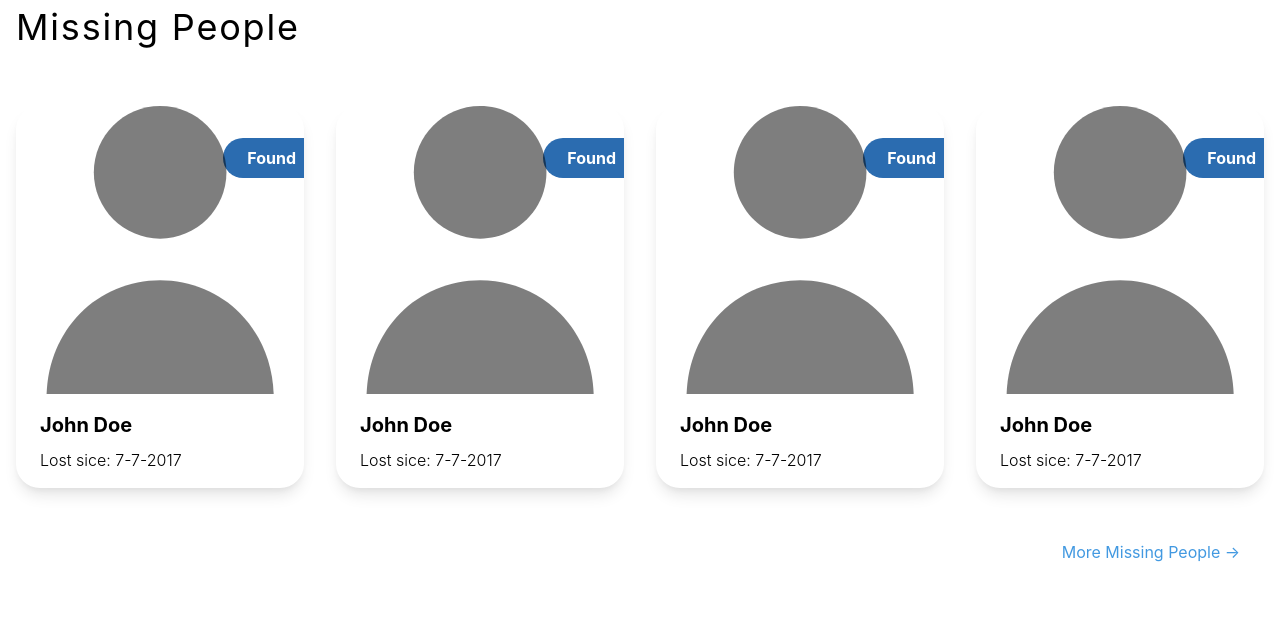
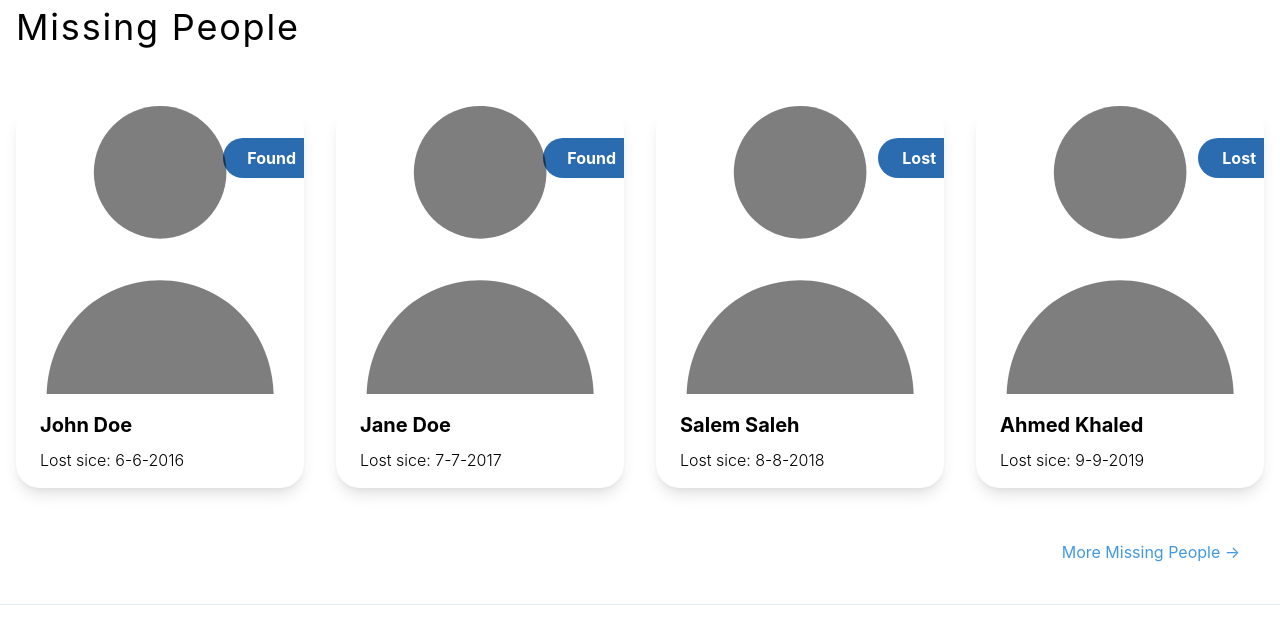
Before and after one commit to ReCoded-Org/capstone-project-findme, a React (Create React App) app: page / in a window 1280 px wide. Shown: the top 644 px of the page. Built offline with nearby package versions, Linux system fonts and the light colour scheme.

Commit message:
Fix: make all dynamic content comes from mock-up api

```diff
--- a/src/App.js
+++ b/src/App.js
@@ -1,11 +1,16 @@
 import React from 'react';
 import './styles/main.css';
+// import MissingPeople from './containers/HomePage/MissingPeople';
 import MissingPeople from './containers/HomePage/MissingPeople';
+import MissingPeoplePage from './containers/MissingPeople/MissingPeoplePage';
 
 function App() {
   return (
     <div className="App">
       <MissingPeople missingPeople="Missing People" />
+
+      <hr />
+      {/* <MissingPeoplePage /> */}
     </div>
   );
 }
--- a/src/components/MissingPersonCard.jsx
+++ b/src/components/MissingPersonCard.jsx
@@ -1,7 +1,7 @@
 import React, { useState } from 'react';
 import userImage from '../images/profile-svg.svg';
 
-const MissingPersonCard = ({ userName, lostSince }) => {
+const MissingPersonCard = ({ cardInfo, i }) => {
   const [footerCard, setfooterCard] = useState(0);
 
   const beforeHover = (
@@ -13,19 +13,19 @@ const MissingPersonCard = ({ userName, lostSince }) => {
       <div className="shadow-lg rounded-3xl max-w-xs overflow sm:self-center sm:mx-auto">
         <div className="relative">
           <span className="absolute inline-block pr-4 pl-6 py-2 font-bold md:pr-2 md:pl-3 md:py-1 lg:pl-6 lg-pr-4 lg:py-2 bg-blue-700 right-0 text-white rounded-l-3xl mt-8 md:mt-4 lg:mt-8">
-            Found
+            {cardInfo.lostFamily ? 'Found' : 'Lost'}
           </span>
 
           <img
             className="opacity-50 cursor-pointer"
-            src={userImage}
-            alt="username"
+            src={cardInfo.img}
+            alt={`${cardInfo.userName} image`}
             width={300}
           />
         </div>
         <div className="px-6 py-4">
-          <div className="font-bold text-xl mb-2">{userName}</div>
-          <p className="text-base font-light">{`Lost sice: ${lostSince}`}</p>
+          <div className="font-bold text-xl mb-2">{cardInfo.userName}</div>
+          <p className="text-base font-light">{`Lost sice: ${cardInfo.lostSince}`}</p>
         </div>
       </div>
     </div>
@@ -39,20 +39,19 @@ const MissingPersonCard = ({ userName, lostSince }) => {
       <div className="shadow-lg rounded-3xl max-w-xs overflow sm:self-center sm:mx-auto">
         <div className="relative">
           <span className="absolute inline-block pr-4 pl-6 py-2 font-bold md:pr-2 md:pl-3 md:py-1 lg-pr-4 lg:pl-6 lg:py-2 bg-blue-700 right-0 text-white rounded-l-3xl mt-8 md:mt-4 lg:mt-8">
-            Found
+            {cardInfo.lostFamily ? 'Found' : 'Lost'}
           </span>
           <p className="absolute bottom-0 mb-20 mx-10 md:m-auto md:text-xs md:mx-2 md:mb-8 md:leading-3 lg:mx-10 lg:text-base lg:mb-20 lg:leading-tight	">
-            Lorem ipsum dolor sit amet consectetur adipisicing elit. Ut
-            reiciendis aut, laudantium dolorem itaque aliquid.
+            {cardInfo.description}
           </p>
           <div className="absolute bottom-0 ml-8 mb-2 md:text-xs md:ml-2 md:mb-1 lg:text-base lg:ml-8 lg:mb-2">
-            <span className="mr-8 md:mr-2 lg:mr-8">Age: 17</span>
+            <span className="mr-8 md:mr-2 lg:mr-8">Age: {cardInfo.age}</span>
             <span>Location: Sana'a</span>
           </div>
           <img
             className="opacity-25 cursor-pointer"
-            src={userImage}
-            alt="username"
+            src={cardInfo.img}
+            alt={`${cardInfo.userName} image`}
             width={300}
           />
         </div>
@@ -60,7 +59,9 @@ const MissingPersonCard = ({ userName, lostSince }) => {
           {/*<div className="font-bold text-xl mb-2">{userName}</div>*/}
           <div className="flex justify-between md:flex-col lg:flex-row xl:flex-row bg-blue-700 ">
             <div className="items-center mt-2">
-              <p className="md:mb-2 mx-4 font-semibold">129 veiws</p>
+              <p className="md:mb-2 mx-4 font-semibold">
+                {cardInfo.views} views
+              </p>
             </div>
             <div className=" ">
               <a href="#">
--- a/src/containers/HomePage/MissingPeople.jsx
+++ b/src/containers/HomePage/MissingPeople.jsx
@@ -1,24 +1,29 @@
-import React from 'react';
+import React, { useState } from 'react';
 import MissingPersonCard from '../../components/MissingPersonCard';
+import Api from './api';
 
-const HomePage = ({ missingPeople }) => (
+const HomePage = ({ missingPeople }) => {
+  // storing api data in the state
+  const [data, setData] = useState(Api);
+  console.log(data);
+
+  return (
     <div className="">
       <h2 className="font-normal tracking-wider text-4xl mb-10 mx-4">
         {missingPeople}
       </h2>
       <div className="flex flex-col md:flex-row lg:flex-row xl:flex-row sm:flex-col sm:items-center">
-      <MissingPersonCard userName="John Doe" lostSince="7-7-2017" />
-      <MissingPersonCard userName="John Doe" lostSince="7-7-2017" />
-      <MissingPersonCard userName="John Doe" lostSince="7-7-2017" />
-      <MissingPersonCard userName="John Doe" lostSince="7-7-2017" />
+        {data.map((item, index) => (
+          <MissingPersonCard key={item.id} cardInfo={item} i={index} />
+        ))}
       </div>
       <p className="mr-10 my-10 text-right text-blue-500">
         <a href="#">
           <span className="">More Missing People &rarr;</span>
-        {/** this utf for -> [right arrow icon] */}
         </a>
       </p>
     </div>
   );
+};
 
 export default HomePage;
--- /dev/null
+++ b/src/containers/HomePage/api.js
@@ -0,0 +1,51 @@
+const api = [
+  {
+    id: 1,
+    userName: 'John Doe',
+    lostSince: '6-6-2016',
+    img: require('../../images/profile-svg.svg'),
+    lostFamily: true,
+    description:
+      'he is lost from a long long time ago, he has some difficulties on lestening and barely talking',
+    age: 17,
+    location: "Sana'a",
+    views: 120,
+  },
+  {
+    id: 2,
+    userName: 'Jane Doe',
+    lostSince: '7-7-2017',
+    img: require('../../images/profile-svg.svg'),
+    lostFamily: true,
+    description:
+      'she was lost from another place and she has no friends or relatives',
+    age: 20,
+    location: "Sana'a",
+    views: 33,
+  },
+  {
+    id: 3,
+    userName: 'Salem Saleh',
+    lostSince: '8-8-2018',
+    img: require('../../images/profile-svg.svg'),
+    lostFamily: false,
+    description:
+      'he was can not read or write, he is underprivliged whith his hands or legs',
+    age: 18,
+    location: "Sana'a",
+    views: 230,
+  },
+  {
+    id: 4,
+    userName: 'Ahmed Khaled',
+    lostSince: '9-9-2019',
+    img: require('../../images/profile-svg.svg'),
+    lostFamily: false,
+    description:
+      'he has some troubles with a lot of people in his nieborhood, so he maybe run away or they hurt him in any way',
+    age: 24,
+    location: "Sana'a",
+    views: 420,
+  },
+];
+export default api;
```
Also changed, not shown: src/containers/MissingPeople/images/profile-svg.svg (added). Lines whose indentation alone changed are shown as unchanged.
